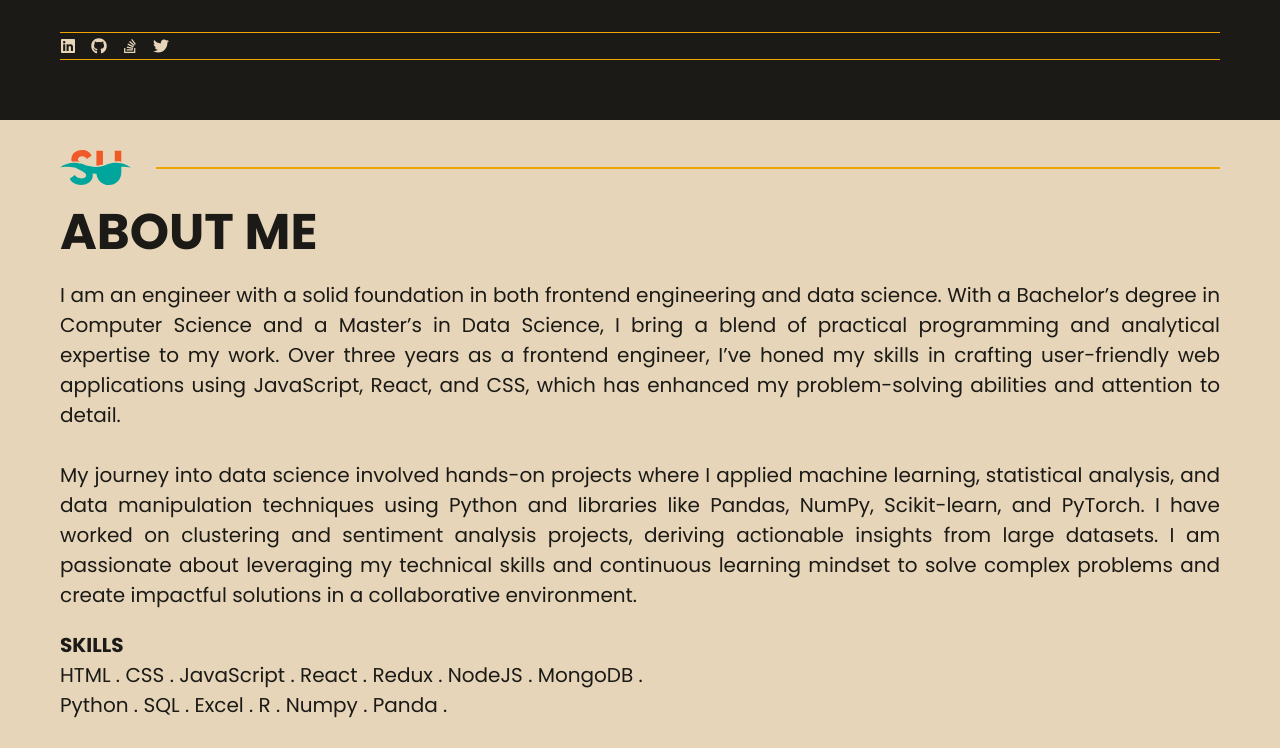
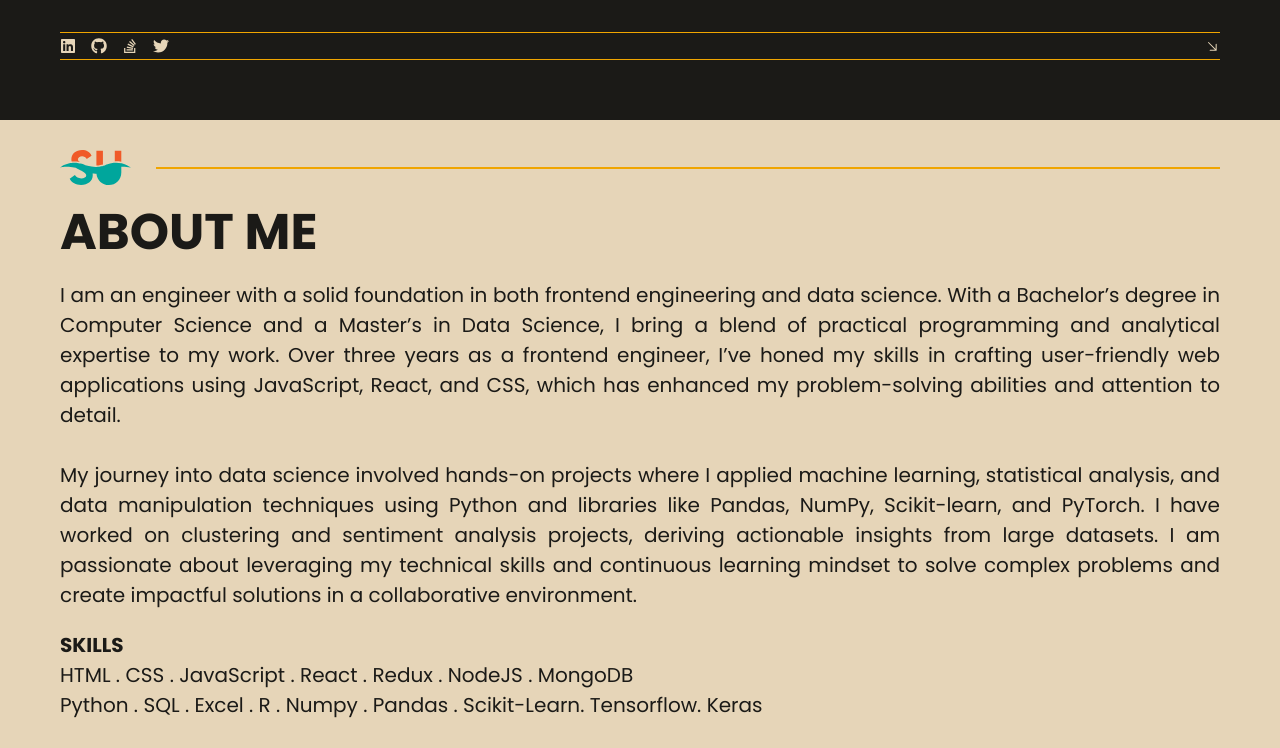
Before and after one commit to oyinkan/portfolio-website, a React (Create React App) app: page / in a window 1280 px wide. Shown: the part 680-1428 px from the top of the page. Built offline with nearby package versions, Linux system fonts and the light colour scheme.

Commit message:
added animations

```diff
--- a/package.json
+++ b/package.json
@@ -6,7 +6,9 @@
     "@testing-library/jest-dom": "^5.17.0",
     "@testing-library/react": "^13.4.0",
     "@testing-library/user-event": "^13.5.0",
+    "animate.css": "^4.1.1",
     "react": "^18.3.1",
+    "react-animate-on-scroll": "^2.1.9",
     "react-dom": "^18.3.1",
     "react-icons": "^5.2.1",
     "react-scripts": "5.0.1",
--- a/src/components/about/About.js
+++ b/src/components/about/About.js
@@ -1,7 +1,9 @@
 import "./About.css";
+import ScrollAnimation from "react-animate-on-scroll";
 
 function About() {
   return (
+    <ScrollAnimation animateIn="fadeIn">
       <section className="about-me">
         <div className="flex">
           <img src="/logo.svg" className="logo" alt="Sakirat Kehinde Usman" />
@@ -18,21 +20,23 @@ function About() {
           problem-solving abilities and attention to detail.
           <br />
           <br />
-        My journey into data science involved hands-on projects where I applied
-        machine learning, statistical analysis, and data manipulation techniques
-        using Python and libraries like Pandas, NumPy, Scikit-learn, and
-        PyTorch. I have worked on clustering and sentiment analysis projects,
-        deriving actionable insights from large datasets. I am passionate about
-        leveraging my technical skills and continuous learning mindset to solve
-        complex problems and create impactful solutions in a collaborative
-        environment.
+          My journey into data science involved hands-on projects where I
+          applied machine learning, statistical analysis, and data manipulation
+          techniques using Python and libraries like Pandas, NumPy,
+          Scikit-learn, and PyTorch. I have worked on clustering and sentiment
+          analysis projects, deriving actionable insights from large datasets. I
+          am passionate about leveraging my technical skills and continuous
+          learning mindset to solve complex problems and create impactful
+          solutions in a collaborative environment.
         </p>
         <h5>SKILLS</h5>
         <p>
-        HTML . CSS . JavaScript . React . Redux . NodeJS . MongoDB . <br />
-        Python . SQL . Excel . R . Numpy . Panda .
+          HTML . CSS . JavaScript . React . Redux . NodeJS . MongoDB <br />
+          Python . SQL . Excel . R . Numpy . Pandas . Scikit-Learn. Tensorflow.
+          Keras
         </p>
       </section>
+    </ScrollAnimation>
   );
 }
 
--- a/src/components/header/Header.css
+++ b/src/components/header/Header.css
@@ -22,7 +22,8 @@ header img {
   display: flex;
   height: 20px;
 }
-header a {
+header a,
+.social-links svg {
   color: #e6d5b8;
   font-size: 1.6rem;
 }
@@ -49,6 +50,10 @@ header a:hover {
 }
 .social-links {
   margin-bottom: 4rem;
+  justify-content: space-between;
+}
+.social-links > div {
+  display: flex;
   gap: 1.5rem;
 }
 .social-links a {
--- a/src/components/header/Header.js
+++ b/src/components/header/Header.js
@@ -1,3 +1,5 @@
+import ScrollAnimation from "react-animate-on-scroll";
+import { GoArrowDownRight } from "react-icons/go";
 import { FaLinkedin } from "react-icons/fa";
 import { FaGithub } from "react-icons/fa";
 import { FaStackOverflow } from "react-icons/fa";
@@ -15,12 +17,15 @@ function Header() {
           Download Resume
         </a>
       </div>
+      <ScrollAnimation animateIn="slideInDown">
         <section className="name-section">
           <p>Hi,I’m</p>
           <h1>Sakirat Usman.</h1>
           <p className="profession">Software Engineer | Data Scientist</p>
         </section>
+      </ScrollAnimation>
       <section className="social-links">
+        <div>
           <a
             href="https://www.linkedin.com/in/sakirat-kehinde-usman-3a4600117/"
             target="_blank"
@@ -49,6 +54,8 @@ function Header() {
           >
             <FaTwitter />
           </a>
+        </div>
+        <GoArrowDownRight />
       </section>
     </header>
   );
```
Also changed, not shown: src/index.js (+7 -6 lines), 1 other file (tests, documents, lock files or other folders). Lines whose indentation alone changed are shown as unchanged.
